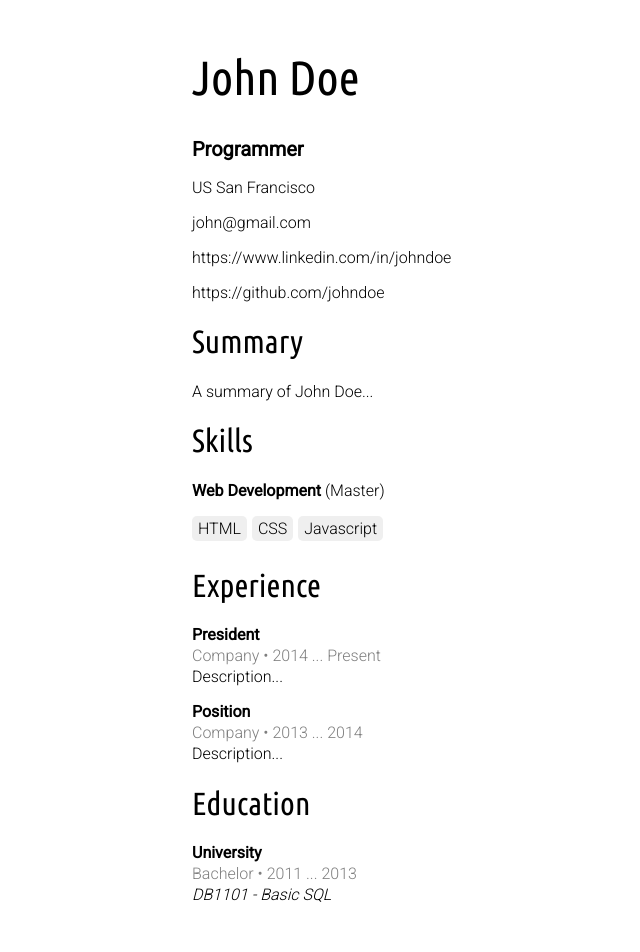
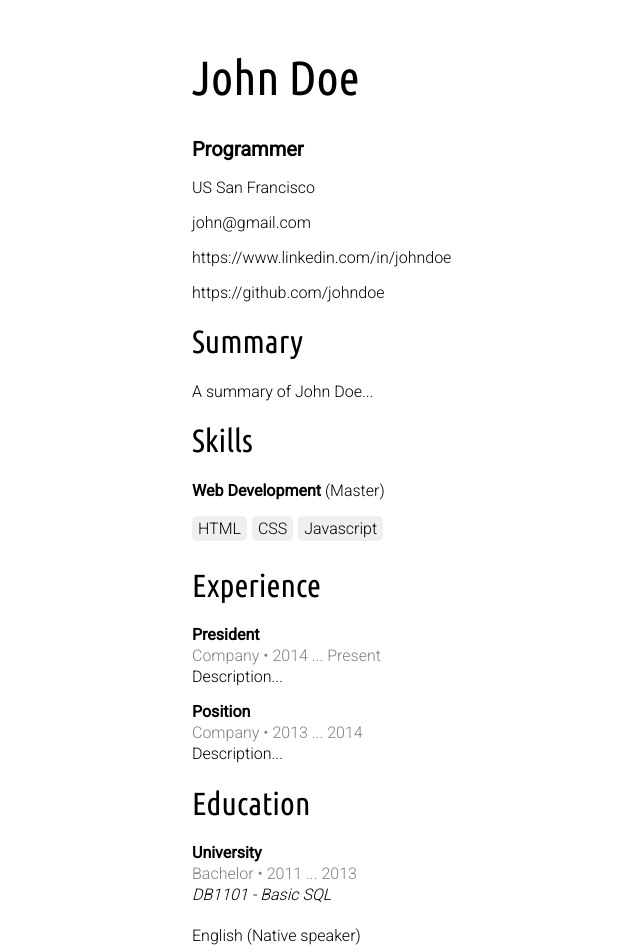
Before and after one commit to feelingit/next-resume, a Next.js app: page / in a window 1280 px wide. Shown: the top 952 px of the page, without its empty margins (128-768 px from the left). Built offline with nearby package versions, Linux system fonts and the light colour scheme; a web font is replaced by a local one.

Commit message:
add /components/page-languages

```diff
--- /dev/null
+++ b/components/page-languages.js
@@ -0,0 +1,11 @@
+export default ({title, languages}) =>
+  <div id="Languages">
+    <h1> {title} </h1>
+    { languages.map((language, l) =>
+      <p key={l}>
+        {language.language} ({language.fluency})
+      </p>
+    )}
+    <style jsx>{`
+    `}</style>
+  </div>
--- a/components/page.js
+++ b/components/page.js
@@ -4,6 +4,12 @@
 import Skills from '../components/page-skills'
 import Education from '../components/page-education'
 import Work from '../components/page-work'
+import Languages from '../components/page-languages'
+//import Volunteer from '../components/page-volunteer'
+//import Awards from '../components/page-awards'
+//import Publications from '../components/page-publications'
+//import Interests from '../components/page-interests'
+//import References from '../components/page-references'
 
 export default ({language, resume}) =>
   <div id="Page">
@@ -13,4 +19,5 @@
     <Skills title={language.skills} skills={resume.skills} />
     <Work title={language.work} works={resume.work} />
     <Education title={language.education} education={resume.education} />
+    <Languages title={language.languages} languages={resume.languages} />
   </div>
--- a/resume/resume.json
+++ b/resume/resume.json
@@ -106,8 +106,8 @@
   ],
   "languages": [
     {
-      "name": "English",
-      "level": "Native speaker"
+      "language": "English",
+      "fluency": "Native speaker"
     }
   ],
   "interests": [
```
